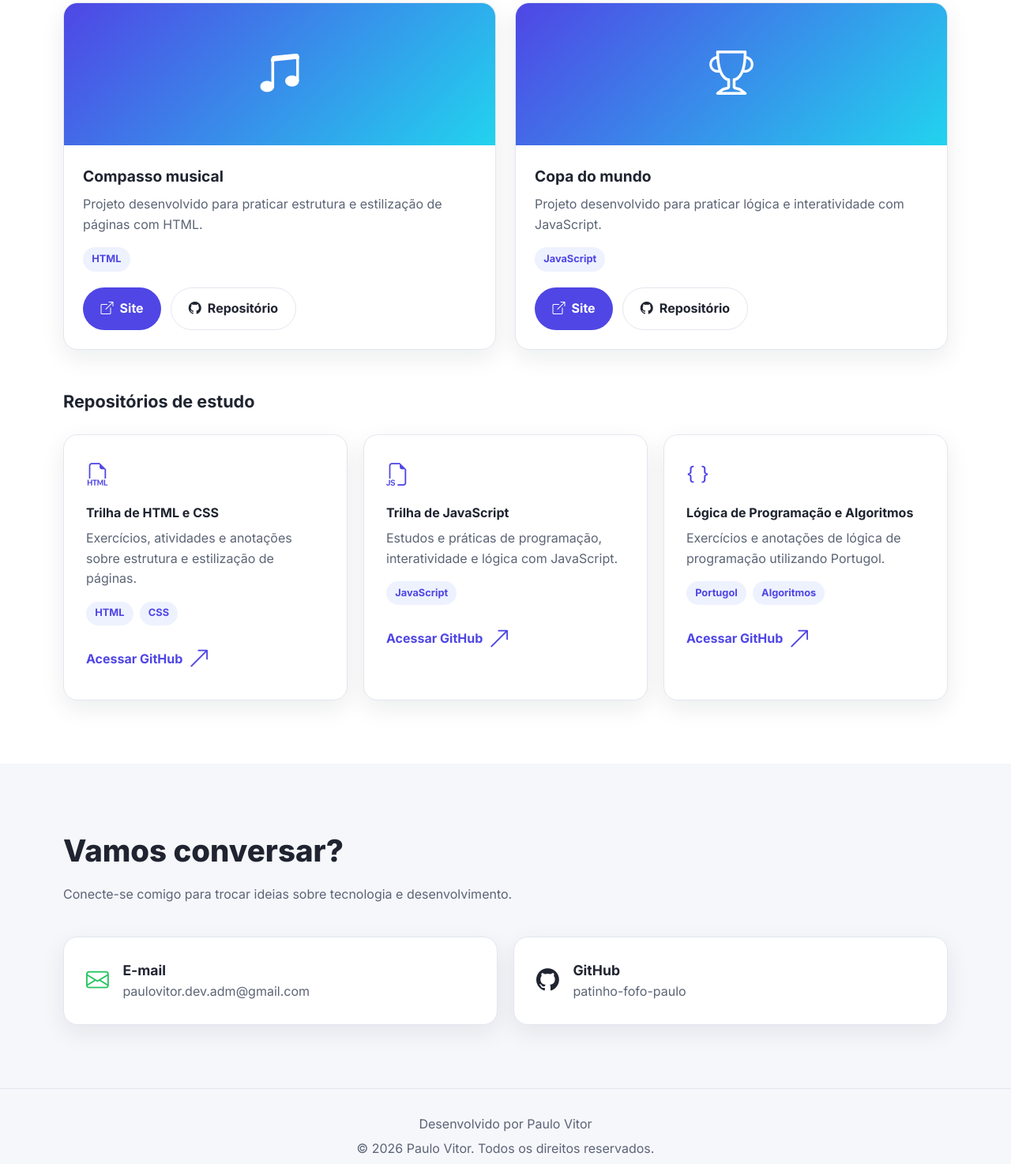
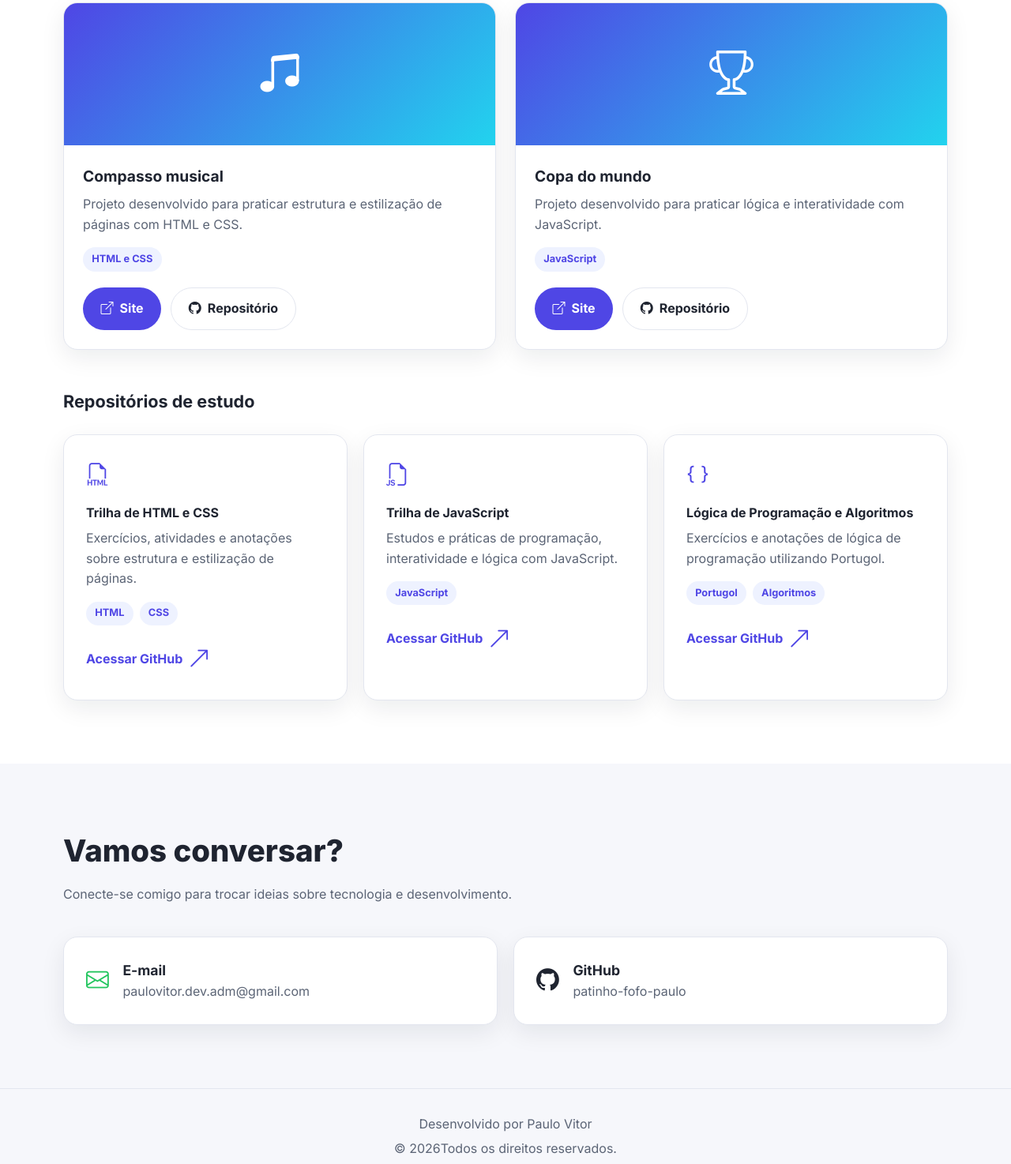
Before and after one commit to patinho-fofo-paulo/portiforio, a plain HTML site: page index.html in a window 1280 px wide. Shown: the part 2766-4240 px from the top of the page at 79% size. Drawn offline with nearby package versions, Linux system fonts and the light colour scheme.

Commit message:
add uptades

```diff
--- a/index.html
+++ b/index.html
@@ -210,10 +210,10 @@
 
             <div class="projeto-conteudo">
               <h4>Compasso musical</h4>
-              <p>Projeto desenvolvido para praticar estrutura e estilização de páginas com HTML.</p>
+              <p>Projeto desenvolvido para praticar estrutura e estilização de páginas com HTML e CSS.</p>
 
               <div class="tags">
-                <span class="tag">HTML</span>
+                <span class="tag">HTML e CSS</span>
               </div>
 
               <div class="projeto-botoes">
@@ -345,7 +345,7 @@
   <footer class="rodape">
     <div class="container rodape-conteudo">
       <p>Desenvolvido por Paulo Vitor</p>
-      <p>&copy; <span id="ano-atual"></span> Paulo Vitor. Todos os direitos reservados.</p>
+      <p>&copy; <span id="ano-atual"></span>Todos os direitos reservados.</p>
     </div>
   </footer>
 
```
